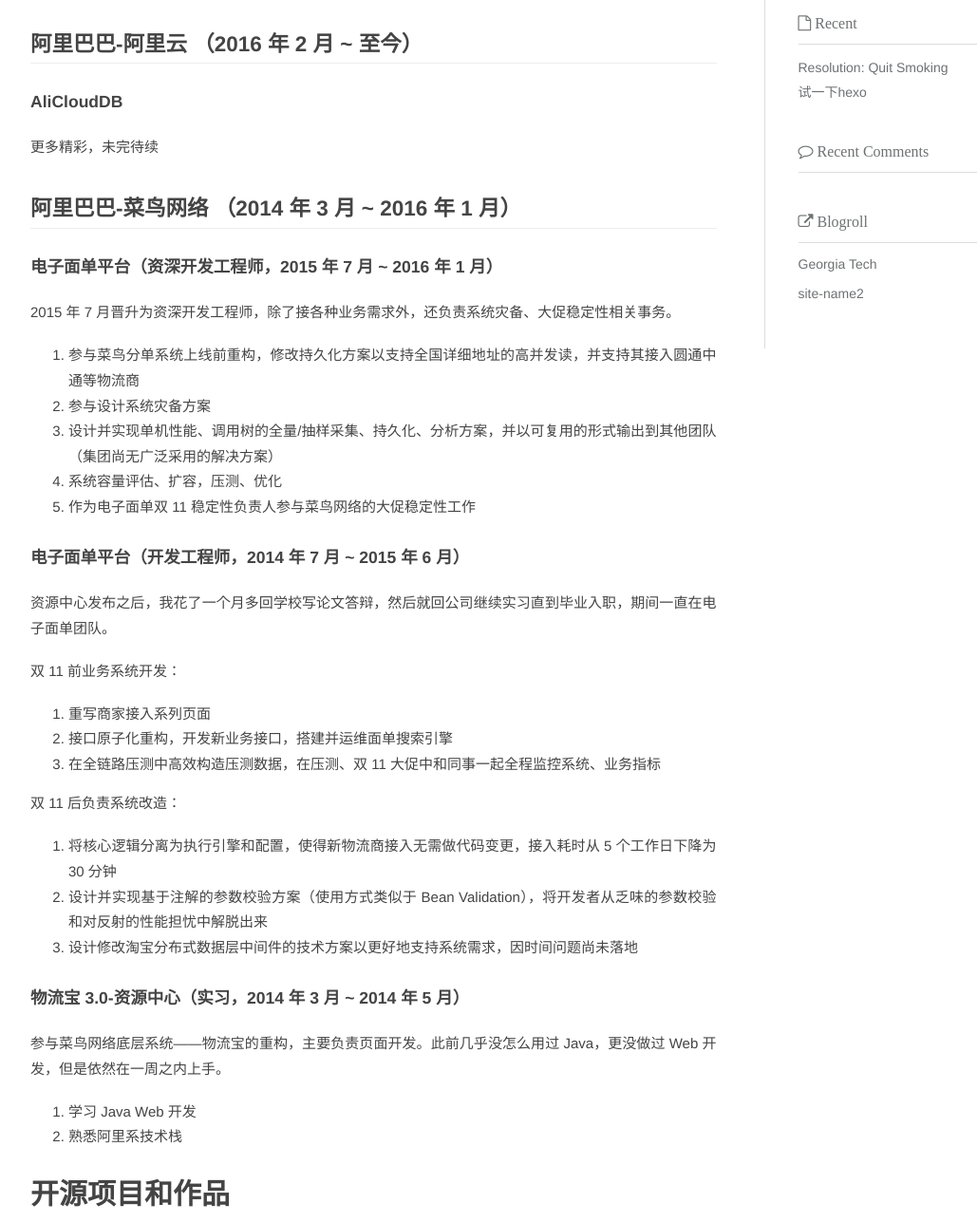
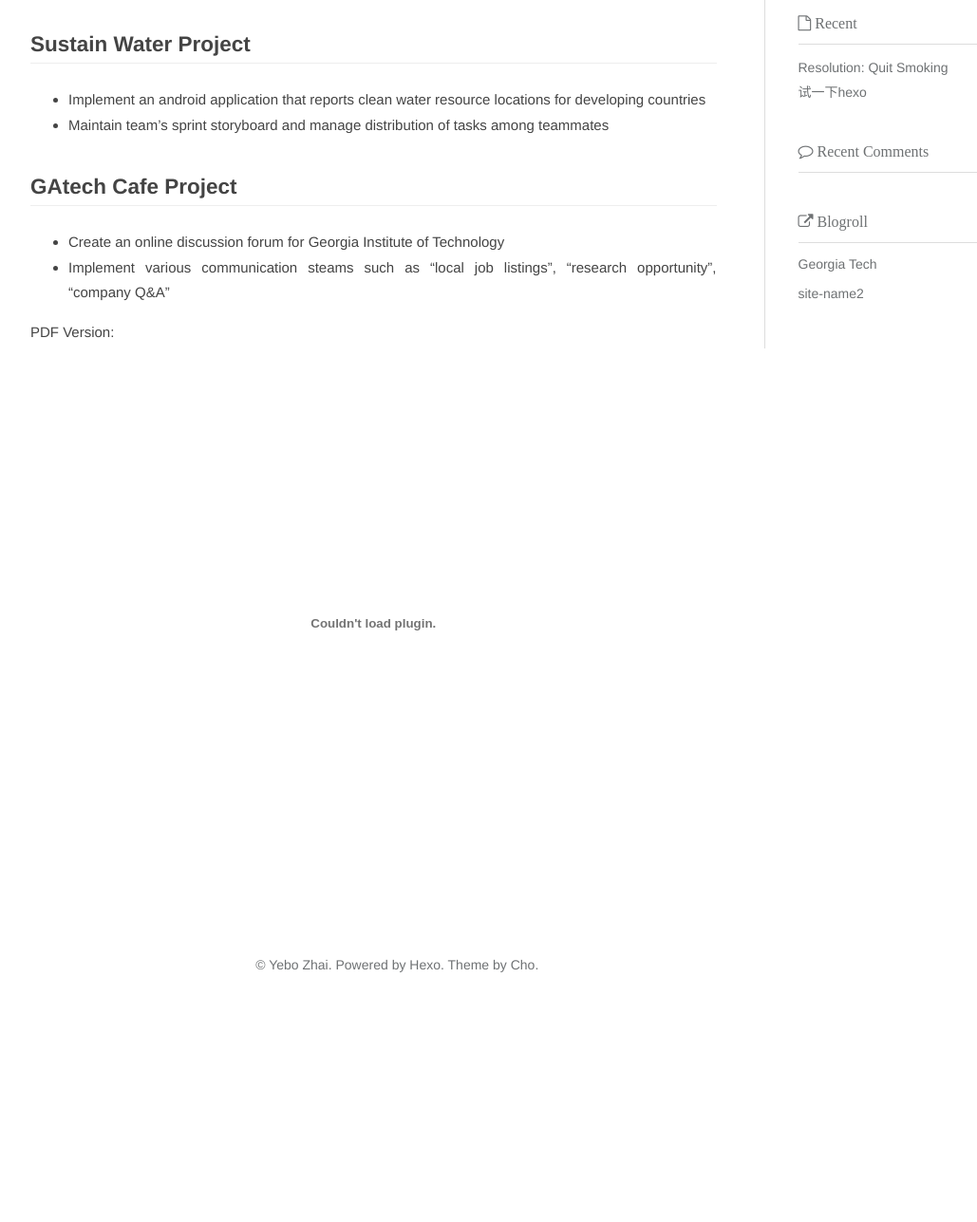
Before and after one commit to bbbzhai/site_template, a plain HTML site: page resume/index.html in a window 1280 px wide. Shown: the part 706-1993 px from the top of the page at 95% size, without its empty margins (93-1122 px from the left). After the commit the page ends 1791 px from the top, so only its background shows below. Drawn offline with nearby package versions, Linux system fonts and the light colour scheme; some packages are replaced by stand-ins of ours; a script that the page names is missing.

Commit message:
Site updated: 2017-03-26 14:37:05

```diff
--- a/resume/index.html
+++ b/resume/index.html
@@ -3,56 +3,22 @@
 <li>Minor in Mathematics(Statistics)</li>
 <li>Relevant Coursework Taken:<br>Data Structure, Computer Organization, Analysis of Algorithm, Object and Design, Intro to Artificial Intelligence, Internet architecture and protocol, Econometric Analysis, Multivariable Calculus, Discrete Math, Differential Equation, Combinatorics, Probability and Statistics, Econometrics</li>
 </ul>
-<h1 id="工作经历"><a href="#工作经历" class="headerlink" title="工作经历"></a>工作经历</h1><h2 id="阿里巴巴-阿里云-（2016-年-2-月-至今）"><a href="#阿里巴巴-阿里云-（2016-年-2-月-至今）" class="headerlink" title="阿里巴巴-阿里云 （2016 年 2 月 ~ 至今）"></a>阿里巴巴-阿里云 （2016 年 2 月 ~ 至今）</h2><h3 id="AliCloudDB"><a href="#AliCloudDB" class="headerlink" title="AliCloudDB"></a>AliCloudDB</h3><p>更多精彩，未完待续</p>
-<h2 id="阿里巴巴-菜鸟网络-（2014-年-3-月-2016-年-1-月）"><a href="#阿里巴巴-菜鸟网络-（2014-年-3-月-2016-年-1-月）" class="headerlink" title="阿里巴巴-菜鸟网络 （2014 年 3 月 ~ 2016 年 1 月）"></a>阿里巴巴-菜鸟网络 （2014 年 3 月 ~ 2016 年 1 月）</h2><h3 id="电子面单平台（资深开发工程师，2015-年-7-月-2016-年-1-月）"><a href="#电子面单平台（资深开发工程师，2015-年-7-月-2016-年-1-月）" class="headerlink" title="电子面单平台（资深开发工程师，2015 年 7 月 ~ 2016 年 1 月）"></a>电子面单平台（资深开发工程师，2015 年 7 月 ~ 2016 年 1 月）</h3><p>2015 年 7 月晋升为资深开发工程师，除了接各种业务需求外，还负责系统灾备、大促稳定性相关事务。</p>
-<ol>
-<li>参与菜鸟分单系统上线前重构，修改持久化方案以支持全国详细地址的高并发读，并支持其接入圆通中通等物流商</li>
-<li>参与设计系统灾备方案</li>
-<li>设计并实现单机性能、调用树的全量/抽样采集、持久化、分析方案，并以可复用的形式输出到其他团队（集团尚无广泛采用的解决方案）</li>
-<li>系统容量评估、扩容，压测、优化</li>
-<li>作为电子面单双 11 稳定性负责人参与菜鸟网络的大促稳定性工作</li>
-</ol>
-<h3 id="电子面单平台（开发工程师，2014-年-7-月-2015-年-6-月）"><a href="#电子面单平台（开发工程师，2014-年-7-月-2015-年-6-月）" class="headerlink" title="电子面单平台（开发工程师，2014 年 7 月 ~ 2015 年 6 月）"></a>电子面单平台（开发工程师，2014 年 7 月 ~ 2015 年 6 月）</h3><p>资源中心发布之后，我花了一个月多回学校写论文答辩，然后就回公司继续实习直到毕业入职，期间一直在电子面单团队。</p>
-<p>双 11 前业务系统开发：</p>
-<ol>
-<li>重写商家接入系列页面</li>
-<li>接口原子化重构，开发新业务接口，搭建并运维面单搜索引擎</li>
-<li>在全链路压测中高效构造压测数据，在压测、双 11 大促中和同事一起全程监控系统、业务指标</li>
-</ol>
-<p>双 11 后负责系统改造：</p>
-<ol>
-<li>将核心逻辑分离为执行引擎和配置，使得新物流商接入无需做代码变更，接入耗时从 5 个工作日下降为 30 分钟</li>
-<li>设计并实现基于注解的参数校验方案（使用方式类似于 Bean Validation），将开发者从乏味的参数校验和对反射的性能担忧中解脱出来</li>
-<li>设计修改淘宝分布式数据层中间件的技术方案以更好地支持系统需求，因时间问题尚未落地</li>
-</ol>
-<h3 id="物流宝-3-0-资源中心（实习，2014-年-3-月-2014-年-5-月）"><a href="#物流宝-3-0-资源中心（实习，2014-年-3-月-2014-年-5-月）" class="headerlink" title="物流宝 3.0-资源中心（实习，2014 年 3 月 ~ 2014 年 5 月）"></a>物流宝 3.0-资源中心（实习，2014 年 3 月 ~ 2014 年 5 月）</h3><p>参与菜鸟网络底层系统——物流宝的重构，主要负责页面开发。此前几乎没怎么用过 Java，更没做过 Web 开发，但是依然在一周之内上手。</p>
-<ol>
-<li>学习 Java Web 开发</li>
-<li>熟悉阿里系技术栈</li>
-</ol>
-<h1 id="开源项目和作品"><a href="#开源项目和作品" class="headerlink" title="开源项目和作品"></a>开源项目和作品</h1><h2 id="开源项目"><a href="#开源项目" class="headerlink" title="开源项目"></a>开源项目</h2><ul>
-<li><p><a href="https://github.com/JamesPan/hexo-ruby-character" target="_blank" rel="external">hexo-ruby-character</a><br>为静态博客系统 Hexo 添加「旁注标记」功能的插件，效果如<ruby>博客<rp>(</rp><rt>bó kè</rt><rp>)</rp></ruby></p>
-</li>
-<li><p><a href="https://github.com/JamesPan/pyiconv" target="_blank" rel="external">pyiconv</a><br>Unix 实用工具 iconv 的 Python 复刻和增强，增加自动识别编码的功能，在公司内网发表后立刻被同事用于日常工作</p>
-</li>
+<h1 id="Project-Experience"><a href="#Project-Experience" class="headerlink" title="Project Experience"></a>Project Experience</h1><h2 id="Sustain-Water-Project"><a href="#Sustain-Water-Project" class="headerlink" title="Sustain Water Project"></a>Sustain Water Project</h2><ul>
+<li>Implement an android application that reports clean water resource locations for developing countries</li>
+<li>Maintain team’s sprint storyboard and manage distribution of tasks among teammates</li>
 </ul>
-<h2 id="技术文章"><a href="#技术文章" class="headerlink" title="技术文章"></a>技术文章</h2><ul>
-<li>Guava 是个风火轮之函数式编程系列<a href="/2015/03/22/guava-functional-programing-1/">(1)</a></li>
-<li>Guava 是个风火轮之基础工具系列<a href="/2015/02/08/guava-basic-utilities-1/">(1)</a><a href="/2015/02/09/guava-basic-utilities-2/">(2)</a><a href="/2015/03/01/guava-basic-utilities-3/">(3)</a><a href="/2015/03/10/guava-basic-utilities-4/">(4)</a></li>
-<li><a href="/2015/01/24/missuse-of-cache/">一种错误的缓存使用方式</a></li>
-<li><a href="/2015/01/22/trick-of-paging-query/">分页查询的那些坑和各种技巧</a></li>
-<li><a href="/2015/01/19/timestamp-the-light-app/">Timestamp - 一个关于时间戳的轻应用</a></li>
-<li><a href="/2015/01/12/redirect-with-js/">使用 JavaScript 实现 iframe 判断和页面重定向</a></li>
+<h2 id="GAtech-Cafe-Project"><a href="#GAtech-Cafe-Project" class="headerlink" title="GAtech Cafe Project"></a>GAtech Cafe Project</h2><ul>
+<li>Create an online discussion forum for Georgia Institute of Technology</li>
+<li>Implement various communication steams such as “local job listings”, “research opportunity”, “company Q&amp;A”</li>
 </ul>
-<h2 id="演讲和讲义"><a href="#演讲和讲义" class="headerlink" title="演讲和讲义"></a>演讲和讲义</h2><ul>
-<li><a href="/slides/share-your-knowledge-by-blogging/">与世界分享你的技术、思考和吐槽——技术博客写作实践</a></li>
-</ul>
-<h1 id="技能清单"><a href="#技能清单" class="headerlink" title="技能清单"></a>技能清单</h1><ul>
-<li>高级语言：Java, Python, JavaScript/Node.js, C/C++(只有 Java 开发能力经过生产环境的考验，其余是自我感觉能写)</li>
-<li>存储：MySQL(阿里系数据库标配), Tair mdb/memcached(阿里系缓存标配)</li>
-<li>数据分析：HiveQL/ODPS SQL(阿里系大数据处理标配)</li>
-</ul>
-<h1 id="致谢"><a href="#致谢" class="headerlink" title="致谢"></a>致谢</h1><p>感谢您花时间阅读我的简历，期待能有机会和您共事。</p>
+<p>PDF Version:
+
+	<div class="row">
+    <embed src="https://www.dropbox.com/s/uidbs87p9kjos9y/Yebo%20Zhai%20Resume%20201702.pdf?dl=0" width="100%" height="550" type="application/pdf">
+	</div>
+
+
+</p>
 </div></div><div id="disqus_thread"><script>var disqus_shortname = 'bobzhai-com';
 var disqus_identifier = 'resume/index.html';
 var disqus_title = 'Bob Zhai's Resume';
```
Also changed, not shown: 2017/03/20/试一下hexo/index.html (+1 -1 lines), 2017/03/22/Resolution-Quit-Smoking/index.html (+1 -1 lines).
